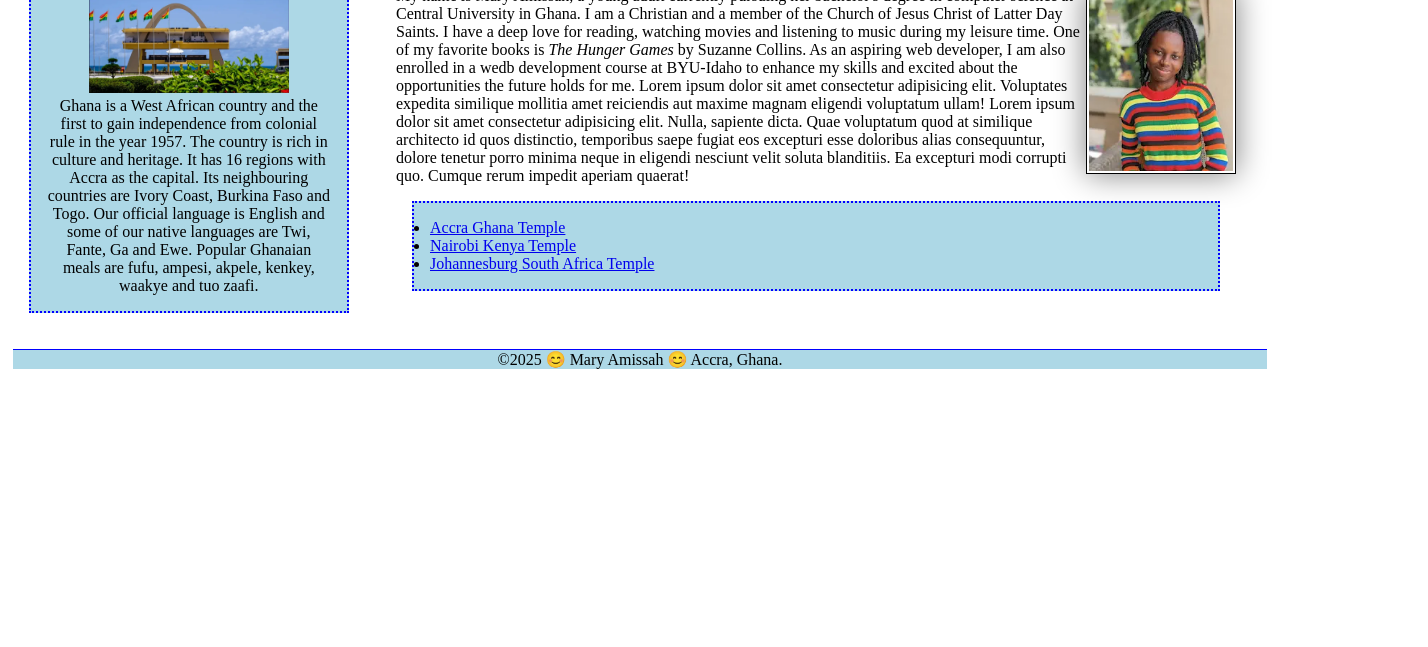
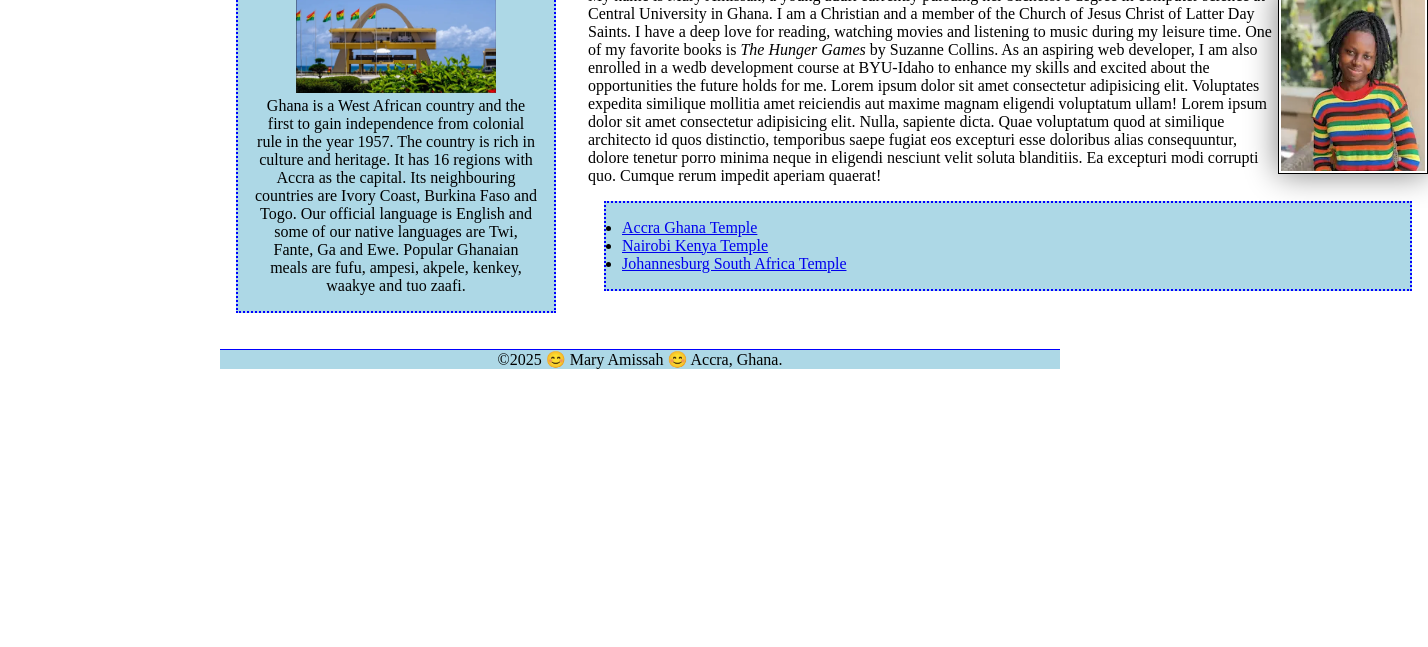
Before and after one commit to amissahmary/wdd130, a plain HTML site: page index.html in a window 1280 px wide. Shown: the part 153-800 px from the top of the page, 1428 px wide, since content can reach past the window. Drawn offline with Linux system fonts and the light colour scheme.

Commit message:
modified:   styles/styles.css

```diff
--- a/styles/styles.css
+++ b/styles/styles.css
@@ -43,7 +43,7 @@ main {
 }
 
 header, .grid, footer {
-    width: 98%;
+    max-width: 840px;
     margin: 0% auto;
 }
 
```
